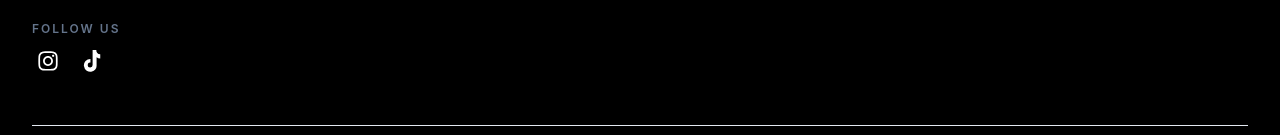
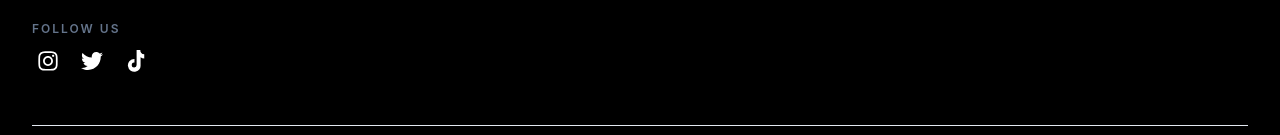
Before and after one commit to LottaCodr/Echoloft-Landing-Page, a React (Vite) app: page / in a window 1280 px wide. Shown: the part 6830-6965 px from the top of the page. Built offline with nearby package versions, Linux system fonts and the light colour scheme.

Commit message:
Add Twitter link to Footer component for enhanced social media presence

```diff
--- a/src/components/Footer.tsx
+++ b/src/components/Footer.tsx
@@ -30,6 +30,12 @@ const socialLinks = [
     href: "https://www.instagram.com/echoloft_designs?igsh=MW8zYWc4aG13NHN3Zg%3D%3D&utm_source=qr",
     label: "Instagram",
     icon: <FaInstagram size={22} />,
+    brandColor: COLORS.white,
+  },
+  {
+    href: "https://x.com/echo__loft?s=21",
+    label: "Twitter",
+    icon: <FaTwitter size={22} />,
     brandColor: COLORS.white,
   },
   {
```
